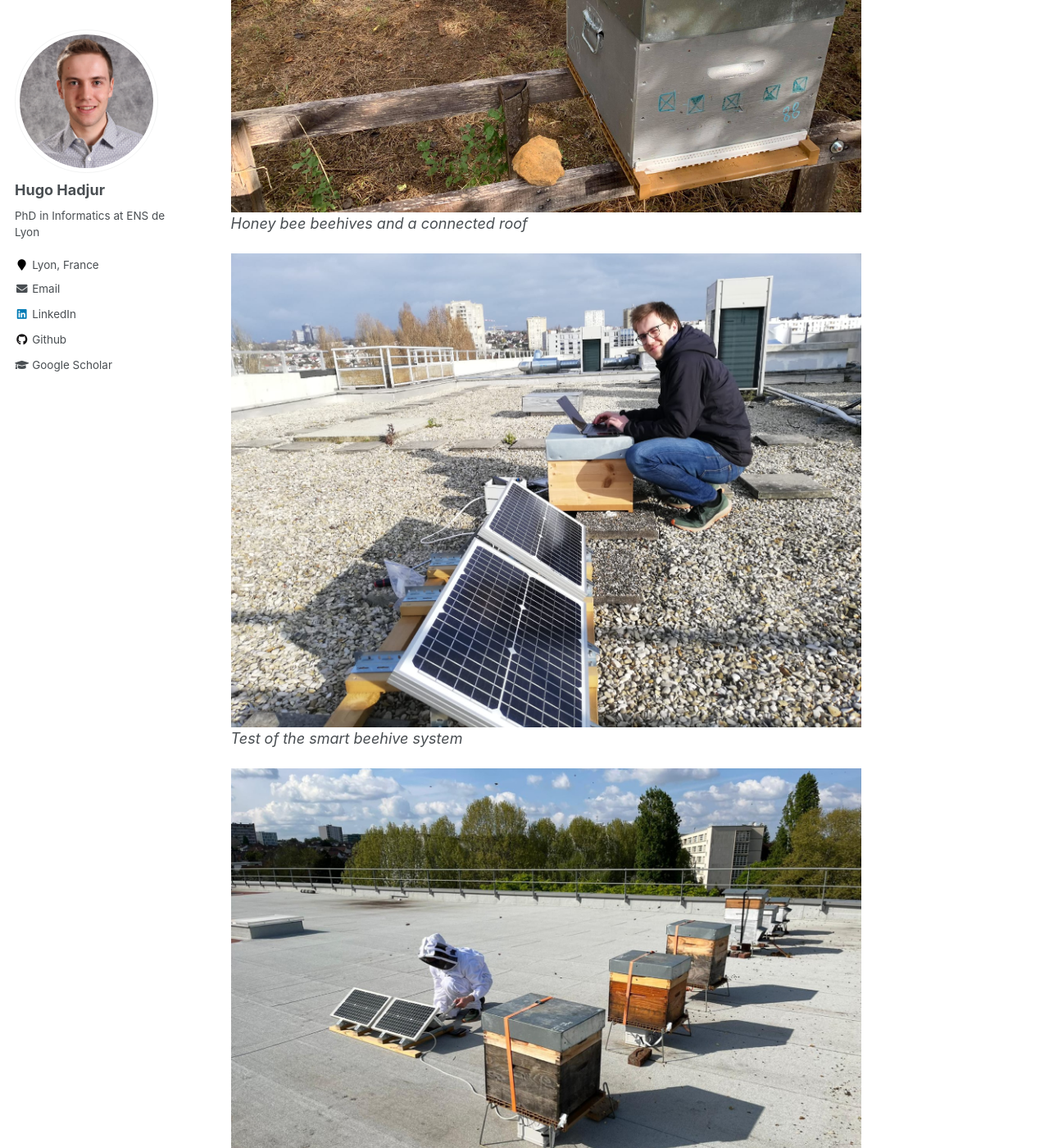
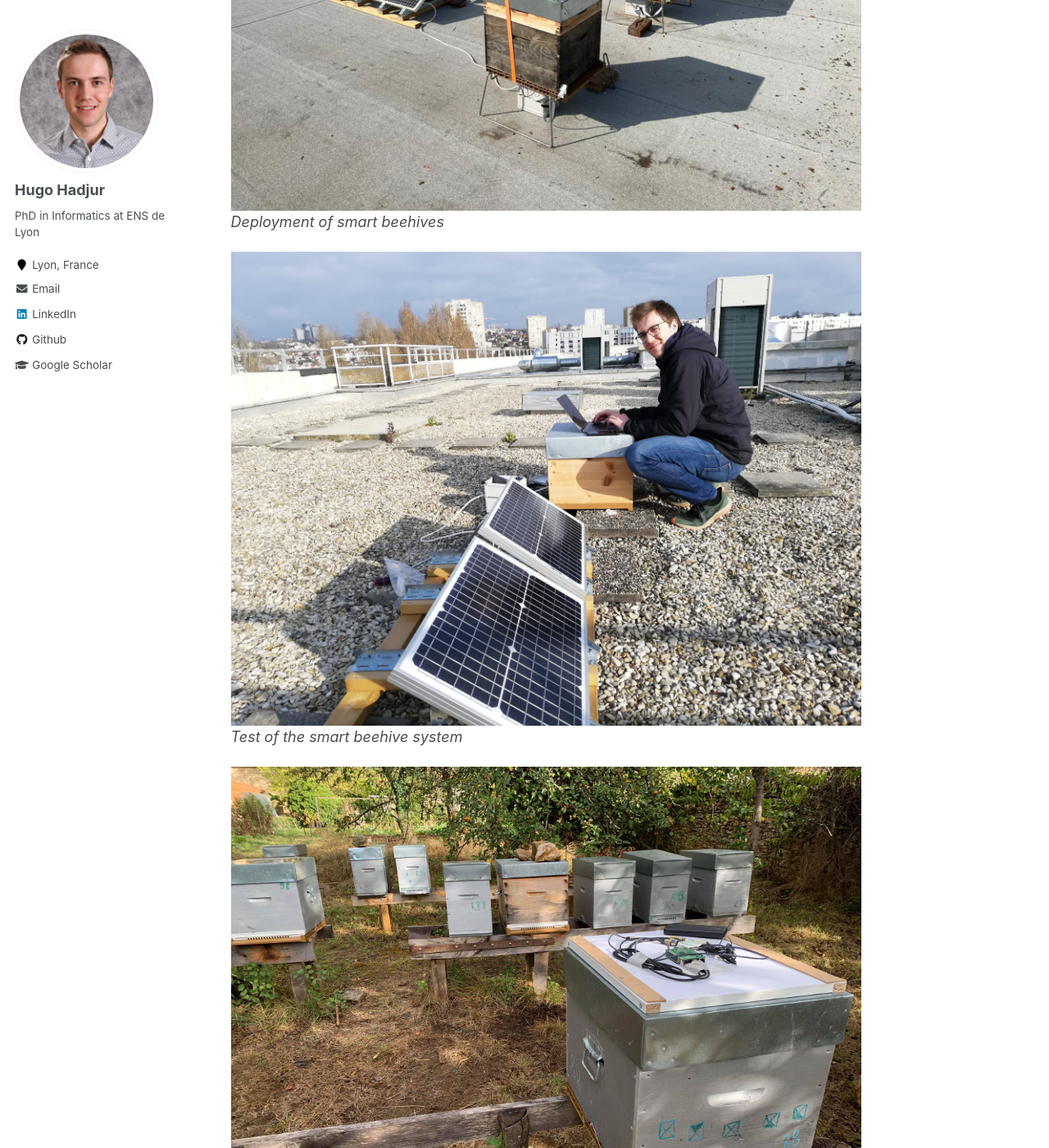
Before and after one commit to hadjurh/hadjurh.github.io, a Jekyll site: the page built from _pages/about.md, in a window 1280 px wide and 1400 px high, scrolled down 1015 px. Shown: the whole window at 82% size. Built offline with Jekyll 4.4.1, drawn with Linux system fonts in a browser that asks for light colours; some of the changed text lies outside the part shown.

Commit message:
reorder images

```diff
--- a/_pages/about.md
+++ b/_pages/about.md
@@ -24,14 +24,14 @@ Sustainability in AI and IoT, Distributed computing, Deep learning, Data analysi
 
 <audio controls src="files/bees.mp3"></audio>
 
-![Honey bee beehives and a connected roof](images/pb_audio.jpg){:class="img-responsive"}\
-*Honey bee beehives and a connected roof*
+![Deployment of smart beehives](images/deployment_cachan.jpg){:class="img-responsive"}\
+*Deployment of smart beehives*
 
 ![Test of the smart beehive system](images/test_cachan.jpeg){:class="img-responsive"}\
 *Test of the smart beehive system*
 
-![Deployment of smart beehives](images/deployment_cachan.jpg){:class="img-responsive"}\
-*Deployment of smart beehives*
+![Honey bee beehives and a connected roof](images/pb_audio.jpg){:class="img-responsive"}\
+*Honey bee beehives and a connected roof*
 
 ### Pictures taken by the system
 ![Bees bringing pollen back inside their hive](images/bee_pollen.png){:class="img-responsive"}\
```
